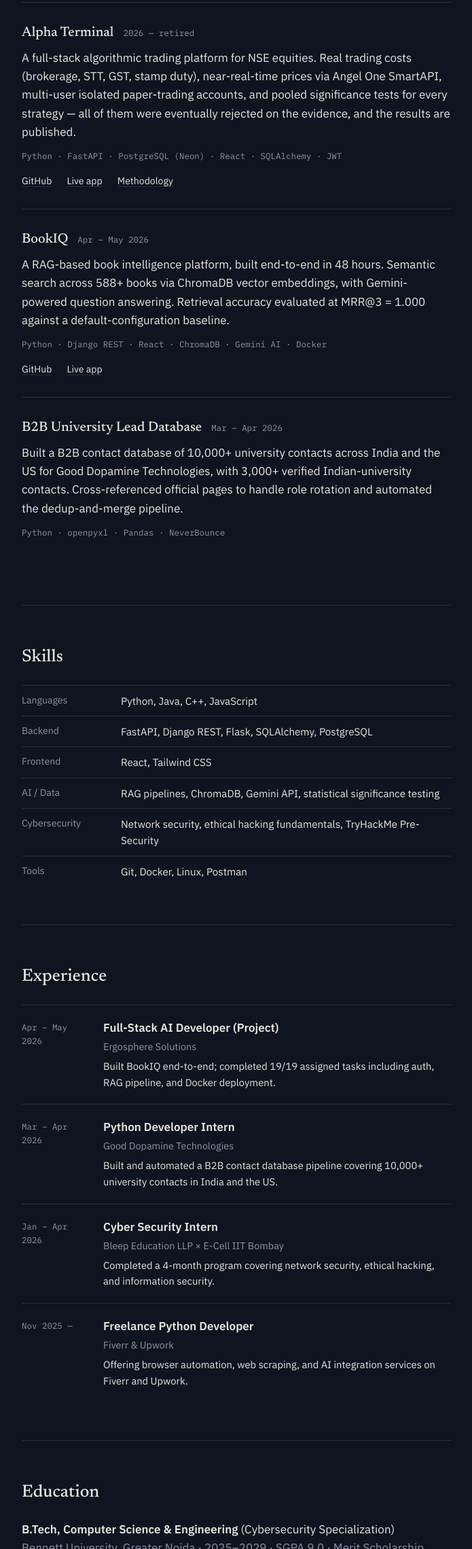
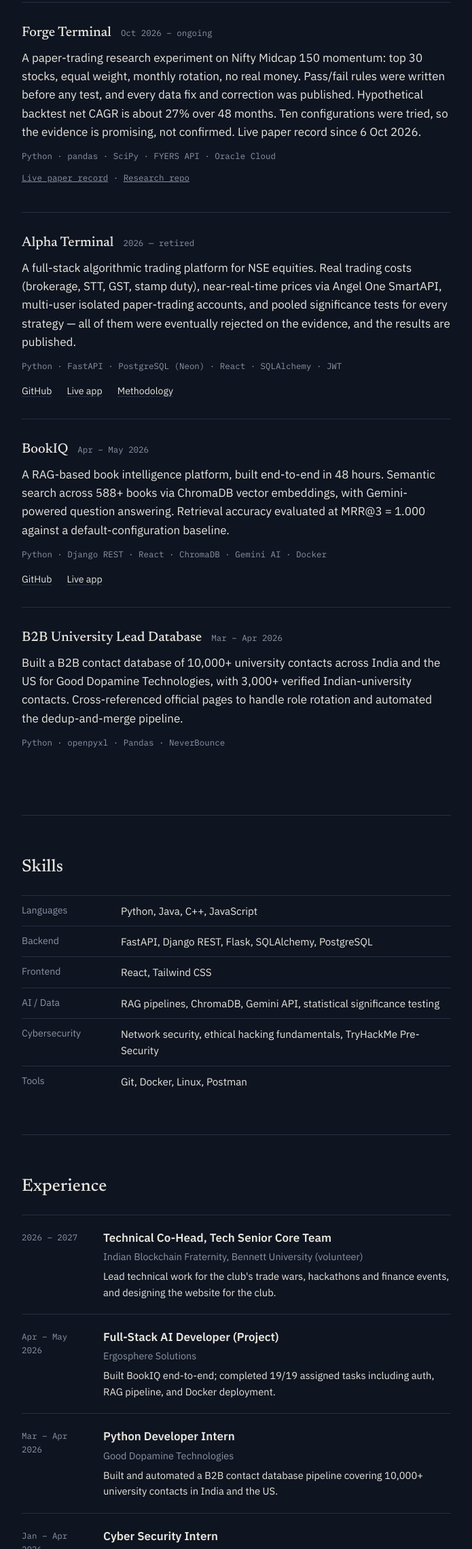
Before and after one commit to Kartik-061/Kartik-061.github.io, a plain HTML site: page index.html in a window 1280 px wide. Shown: the part 1151-3430 px from the top of the page at 68% size, without its empty margins (292-987 px from the left). Drawn offline with Linux system fonts and the light colour scheme.

Commit message:
Portfolio: add Forge Terminal and IBF role; remove unsupported claims; correct lead database figures

```diff
--- a/index.html
+++ b/index.html
@@ -249,6 +249,16 @@
 
     <div class="project">
       <div class="project-head">
+        <span class="project-name">Forge Terminal</span>
+        <span class="project-when">Oct 2026 – ongoing</span>
+      </div>
+      <p class="project-desc">A paper-trading research experiment on Nifty Midcap 150 momentum: top 30 stocks, equal weight, monthly rotation, no real money. Pass/fail rules were written before any test, and every data fix and correction was published. Hypothetical backtest net CAGR is about 27% over 48 months. Ten configurations were tried, so the evidence is promising, not confirmed. Live paper record since 6 Oct 2026.</p>
+      <div class="project-stack">Python · pandas · SciPy · FYERS API · Oracle Cloud</div>
+      <div class="project-stack"><a href="https://kartik-061.github.io/forge/">Live paper record</a> · <a href="https://github.com/Kartik-061/forge-research">Research repo</a></div>
+    </div>
+
+    <div class="project">
+      <div class="project-head">
         <span class="project-name">Alpha Terminal</span>
         <span class="project-when">2026 — retired</span>
       </div>
@@ -315,6 +325,15 @@
   <section>
     <h2>Experience</h2>
     <div class="tl-item">
+      <div class="tl-when">2026 – 2027</div>
+      <div>
+        <div class="tl-role">Technical Co-Head, Tech Senior Core Team</div>
+        <div class="tl-org">Indian Blockchain Fraternity, Bennett University (volunteer)</div>
+        <div class="tl-desc">Lead technical work for the club's trade wars, hackathons and finance events, and designing the website for the club.</div>
+      </div>
+    </div>
+
+    <div class="tl-item">
       <div class="tl-when">Apr – May 2026</div>
       <div>
         <div class="tl-role">Full-Stack AI Developer (Project)</div>
```
